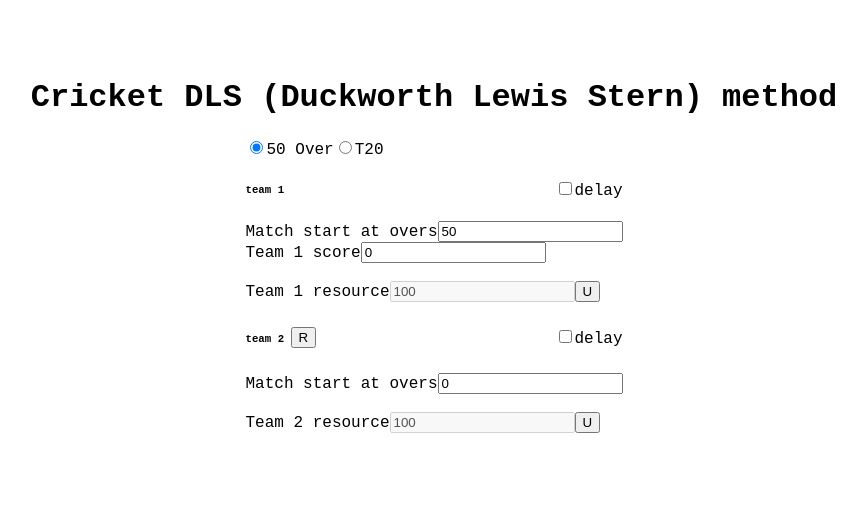
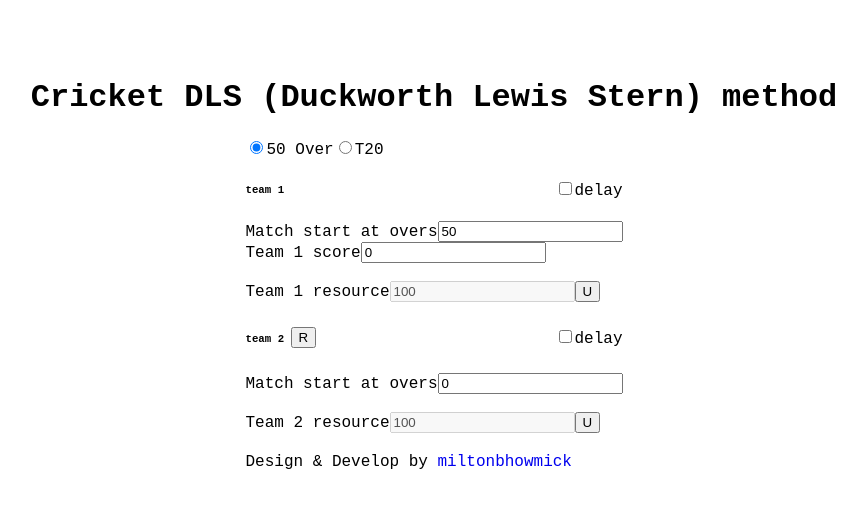
Before and after one commit to Miltonbhowmick/cricket-dls-method, a Nuxt app: page / in a window 1280 px wide. Shown: the top 508 px of the page, without its empty margins (206-1072 px from the left). Built offline with nearby package versions, Linux system fonts and the light colour scheme.

Commit message:
Added developer and designer name and its link to open in new tab

```diff
--- a/assets/css/main.scss
+++ b/assets/css/main.scss
@@ -26,3 +26,6 @@ ul {
 	padding-top: 50px;
 	padding-bottom: 50px;
 }
+.my-20{
+	margin: 20px 0;
+}
--- a/pages/index.vue
+++ b/pages/index.vue
@@ -191,6 +191,12 @@
 						</div>
 					</div>
 				</div>
+			</div>
+			<div class="my-20">
+				Design & Develop by
+				<a href="https://github.com/Miltonbhowmick" target="_blank"
+					>miltonbhowmick</a
+				>
 			</div>
 		</section>
 	</div>
```
